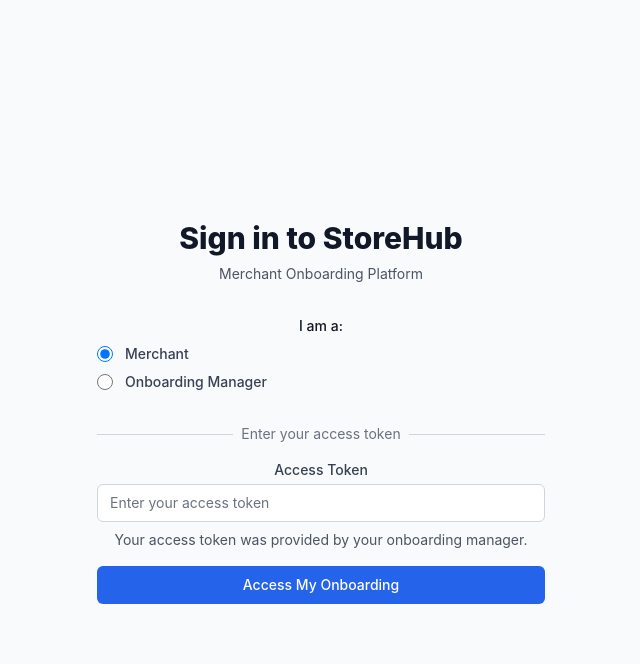
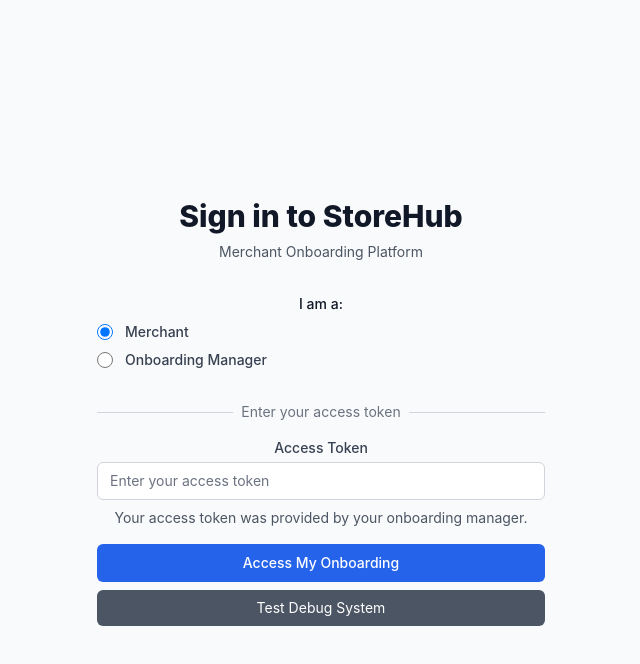
Before and after one commit to calvinsum/onboardingmanager, a React (Create React App) app in the folder frontend/: page /login in a window 1280 px wide. Both pictures are taken after a click on the radio button "Merchant". Shown: the top 664 px of the page, without its empty margins (319-959 px from the left). Built offline with nearby package versions, Linux system fonts and the light colour scheme; no server answers.

Commit message:
Fix linter warnings and add debug system test button

```diff
--- a/frontend/src/pages/LoginPage.tsx
+++ b/frontend/src/pages/LoginPage.tsx
@@ -3,10 +3,8 @@
 import { getOnboardingByToken } from '../services/api';
 
 const LoginPage: React.FC = () => {
+  const [userType, setUserType] = useState<'merchant' | 'onboarding_manager'>('onboarding_manager');
   const [accessToken, setAccessToken] = useState('');
-  const [userType, setUserType] = useState<'merchant' | 'onboarding_manager'>('merchant');
-  const [email, setEmail] = useState('');
-  const [password, setPassword] = useState('');
   const [error, setError] = useState('');
   const [loading, setLoading] = useState(false);
   const [debugInfo, setDebugInfo] = useState<string | null>(null);
@@ -34,6 +32,18 @@
       setDebugInfo(debugMessage);
     }
   }, []);
+
+  // Test function to check if debug system is working
+  const testDebugSystem = () => {
+    const testError = {
+      timestamp: new Date().toISOString(),
+      details: 'TEST: This is a test error to verify the debug system is working.\n\nIf you can see this, the persistent error logging is functional.'
+    };
+    localStorage.setItem('merchantLoginError', JSON.stringify(testError));
+
+    // Reload the page to trigger the useEffect
+    window.location.reload();
+  };
 
   const handleMerchantTokenLogin = async (e: React.FormEvent) => {
     e.preventDefault();
@@ -253,7 +263,16 @@
                   disabled={loading}
                   className="group relative w-full flex justify-center py-2 px-4 border border-transparent text-sm font-medium rounded-md text-white bg-blue-600 hover:bg-blue-700 focus:outline-none focus:ring-2 focus:ring-offset-2 focus:ring-blue-500 disabled:opacity-50 disabled:cursor-not-allowed"
                 >
-                  {loading ? 'Verifying...' : 'Access My Onboarding'}
+                  {loading ? 'Accessing...' : 'Access My Onboarding'}
+                </button>
+
+                {/* Test Debug System Button - Remove after testing */}
+                <button
+                  type="button"
+                  onClick={testDebugSystem}
+                  className="w-full py-2 px-4 mt-2 bg-gray-600 text-white rounded-md hover:bg-gray-700 text-sm"
+                >
+                  Test Debug System
                 </button>
               </div>
             </form>
```
